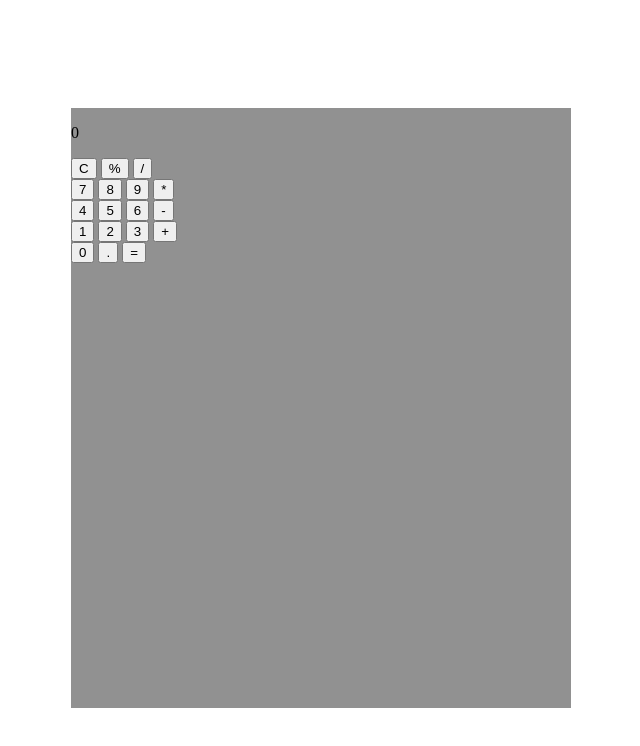
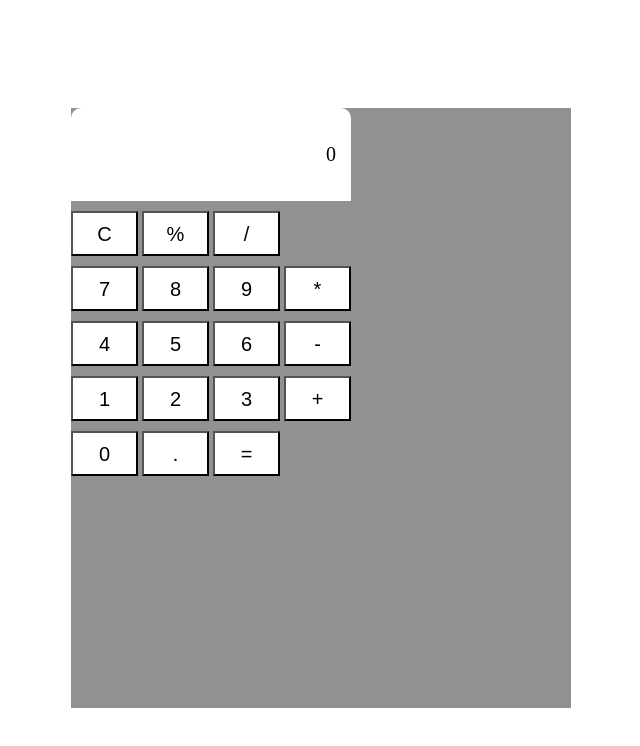
Before and after one commit to JhoabeLeao/exerciciosCod3r, a plain HTML site: page Testes/index.html in a window 1280 px wide. Shown: the whole page, without its empty margins (319-959 px from the left). Drawn offline with Linux system fonts and the light colour scheme.

Commit message:
CSS BOTÕES

```diff
--- a/Testes/style.css
+++ b/Testes/style.css
@@ -12,6 +12,25 @@
     margin-top: 100px;
 }
 
+.display {
+    background-color: #fff;
+    padding: 15px;
+    width: 250px;
+    text-align: right;
+    font-size: 20px;
+    border-top-left-radius: 10px;
+    border-top-right-radius: 10px;
+}
+
+button {
+    padding: 10px;
+    width: 67px;
+    height: 45px;
+    margin-top: 10px;
+    background-color: #fff;
+    color: black;
+    font-size: 20px;
+}
 
 
 
```
